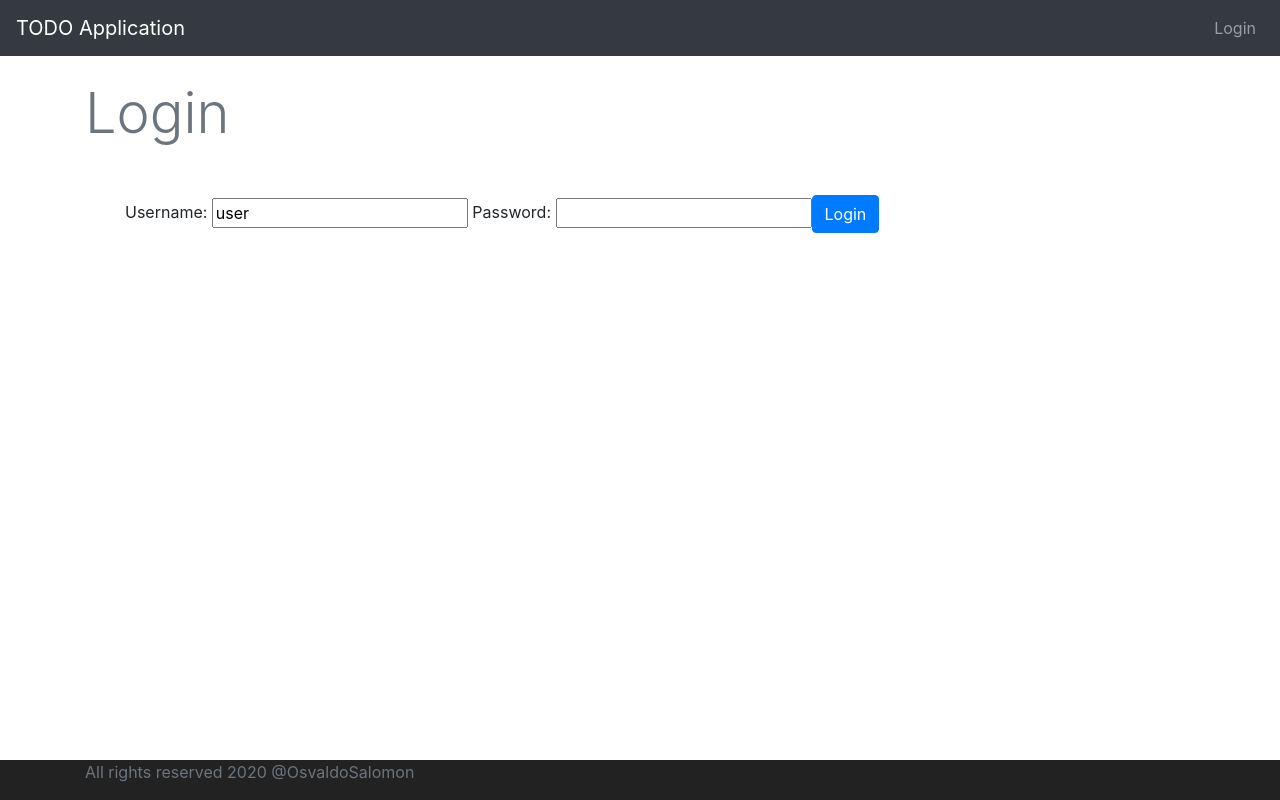
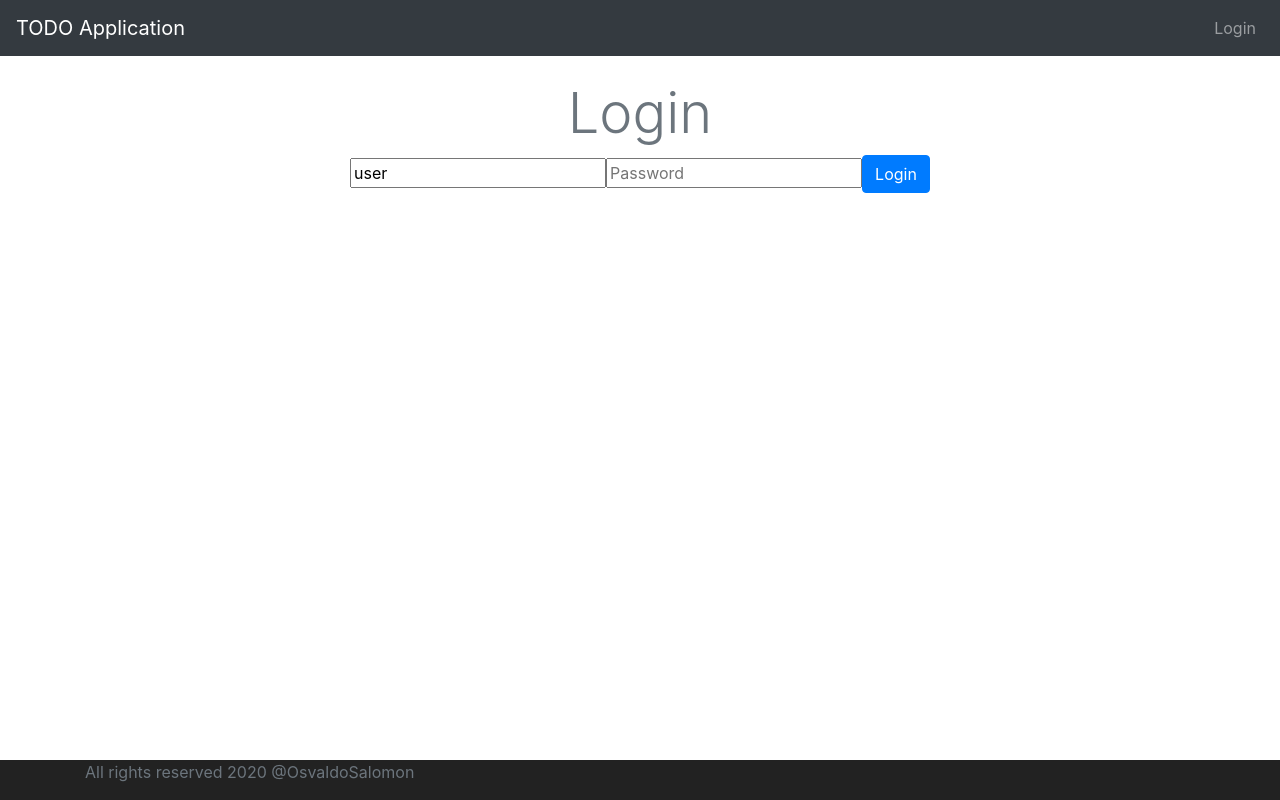
Before and after one commit to OsvaldoSalomon/TodoAppFrontend, an Angular app: page / in a window 1280 px wide. Built offline with nearby package versions, Linux system fonts and the light colour scheme.

Commit message:
The login, logout, and AuthGuard are working fine now. The first part is done.

```diff
--- a/src/app/login/login.component.html
+++ b/src/app/login/login.component.html
@@ -1,11 +1,24 @@
-<h1 class="text-muted display-4">Login</h1>
-<div class="card-body">
-  <div class="alert alert-danger" *ngIf="invalidLogin">{{errorMessage}}</div>
+<!--<h1 class="text-muted display-4">Login</h1>-->
+<!--<div class="card-body">-->
+<!--  <div class="alert alert-danger" *ngIf="invalidLogin">{{errorMessage}}</div>-->
 
-  <div class="card-body">
-    Username: <input type="text" id="username" name="username" [(ngModel)]="username">
-    Password: <input type="password" name="password" [(ngModel)]="password">
+<!--  <div class="card-body">-->
+<!--    Username: <input type="text" id="username" name="username" [(ngModel)]="username">-->
+<!--    Password: <input type="password" name="password" [(ngModel)]="password">-->
 
-    <button class="btn btn-primary" (click)="handleLogin()">Login</button>
+<!--    <button class="btn btn-primary" (click)="handleLogin()">Login</button>-->
+<!--  </div>-->
+<!--</div>-->
+
+
+<div class="alert alert-danger" *ngIf="invalidLogin">{{errorMessage}}</div>
+<body class="text-center">
+<form class="form-signin">
+  <div class="container-sm">
+    <h1 class="display-4 text-muted">Login</h1>
+    <input type="text" name="username" placeholder="Username" [(ngModel)]="username">
+    <input type="password" name="password" placeholder="Password" [(ngModel)]="password">
+    <button class="btn btn-primary" (click)="handleLogin()" >Login</button>
   </div>
-</div>
+</form>
+</body>
--- a/src/app/logout/logout.component.ts
+++ b/src/app/logout/logout.component.ts
@@ -1,4 +1,5 @@
 import { Component, OnInit } from '@angular/core';
+import {AuthenticationService} from "../services/authentication.service";
 
 @Component({
   selector: 'app-logout',
@@ -7,9 +8,10 @@ import { Component, OnInit } from '@angular/core';
 })
 export class LogoutComponent implements OnInit {
 
-  constructor() { }
+  constructor(private auth: AuthenticationService) { }
 
-  ngOnInit(): void {
+  ngOnInit() {
+    this.auth.logout();
   }
 
 }
--- a/src/app/services/authentication.service.ts
+++ b/src/app/services/authentication.service.ts
@@ -22,4 +22,8 @@ export class AuthenticationService {
     return !(user === null)
   }
 
+  logout() {
+    sessionStorage.removeItem('authenticateUser');
+  }
+
 }
--- /dev/null
+++ b/src/app/services/route-guard.service.ts
@@ -0,0 +1,31 @@
+import {Injectable} from '@angular/core';
+import {
+  ActivatedRoute,
+  ActivatedRouteSnapshot,
+  CanActivate,
+  Router,
+  RouterStateSnapshot,
+  UrlTree
+} from "@angular/router";
+import {AuthenticationService} from "./authentication.service";
+import {Observable} from "rxjs";
+
+@Injectable({
+  providedIn: 'root'
+})
+export class RouteGuardService implements CanActivate {
+
+  constructor(private router: Router,private authService: AuthenticationService) {
+  }
+
+  canActivate(route: ActivatedRouteSnapshot, state: RouterStateSnapshot) {
+    if (this.authService.isUserLoggedIn())
+      return true;
+    this.router.navigate(['login'])
+
+    return false;
+  }
+
+
+
+}
```
Also changed, not shown: src/app/app-routing.module.ts (+4 -3 lines), 1 other file (tests, documents, lock files or other folders).
